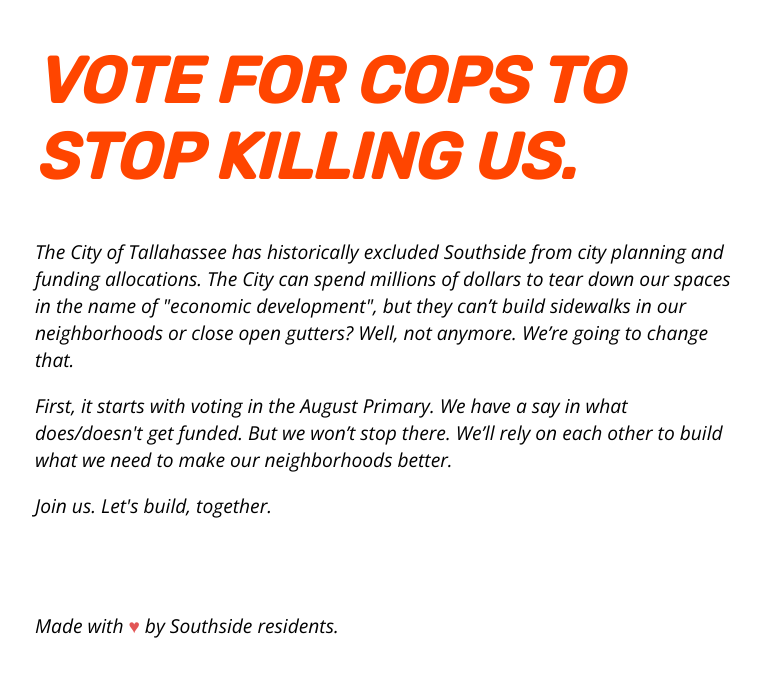
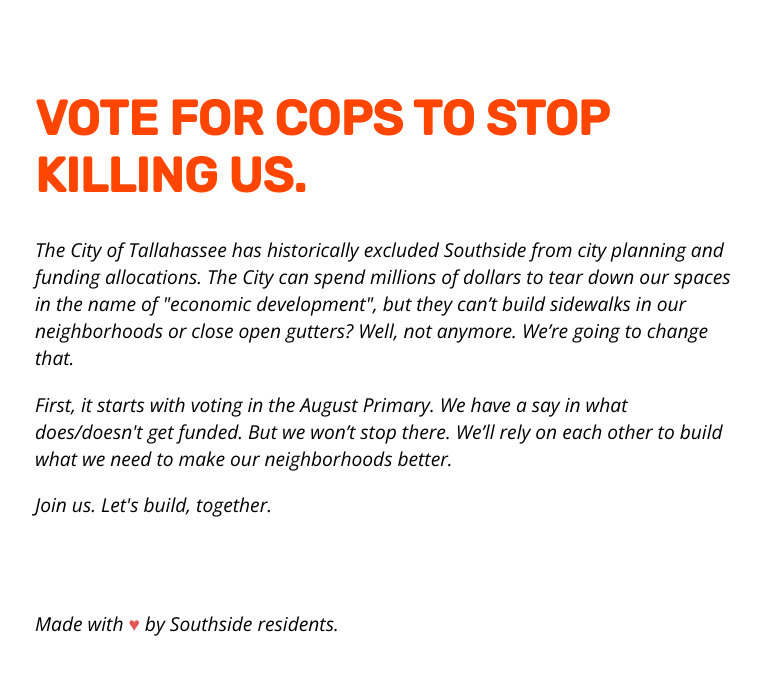
Before and after one commit to shelbygreen/bysouthside, a plain HTML site: page index.html in a window 1280 px wide. Shown: the whole page, without its empty margins (255-1016 px from the left). Drawn offline with nearby package versions, Linux system fonts and the light colour scheme.

Commit message:
Update main.css

```diff
--- a/css/main.css
+++ b/css/main.css
@@ -1,15 +1,17 @@
 h1 {
   font-family: "Rubik", sans-serif;
-  font-size: 4rem;
-  font-style: italic;
+  font-size: 3rem;
   color: orangered;
+  max-width: 1000px;
 }
 
 main {
   max-width: 700px;
-  margin: 0 auto;
+  margin: 0px auto;
+  padding-top: 50px;
   font-family: "Open Sans", sans-serif;
   font-size: 1.2rem;
+  font-style: normal;
 }
 
 a {
```
